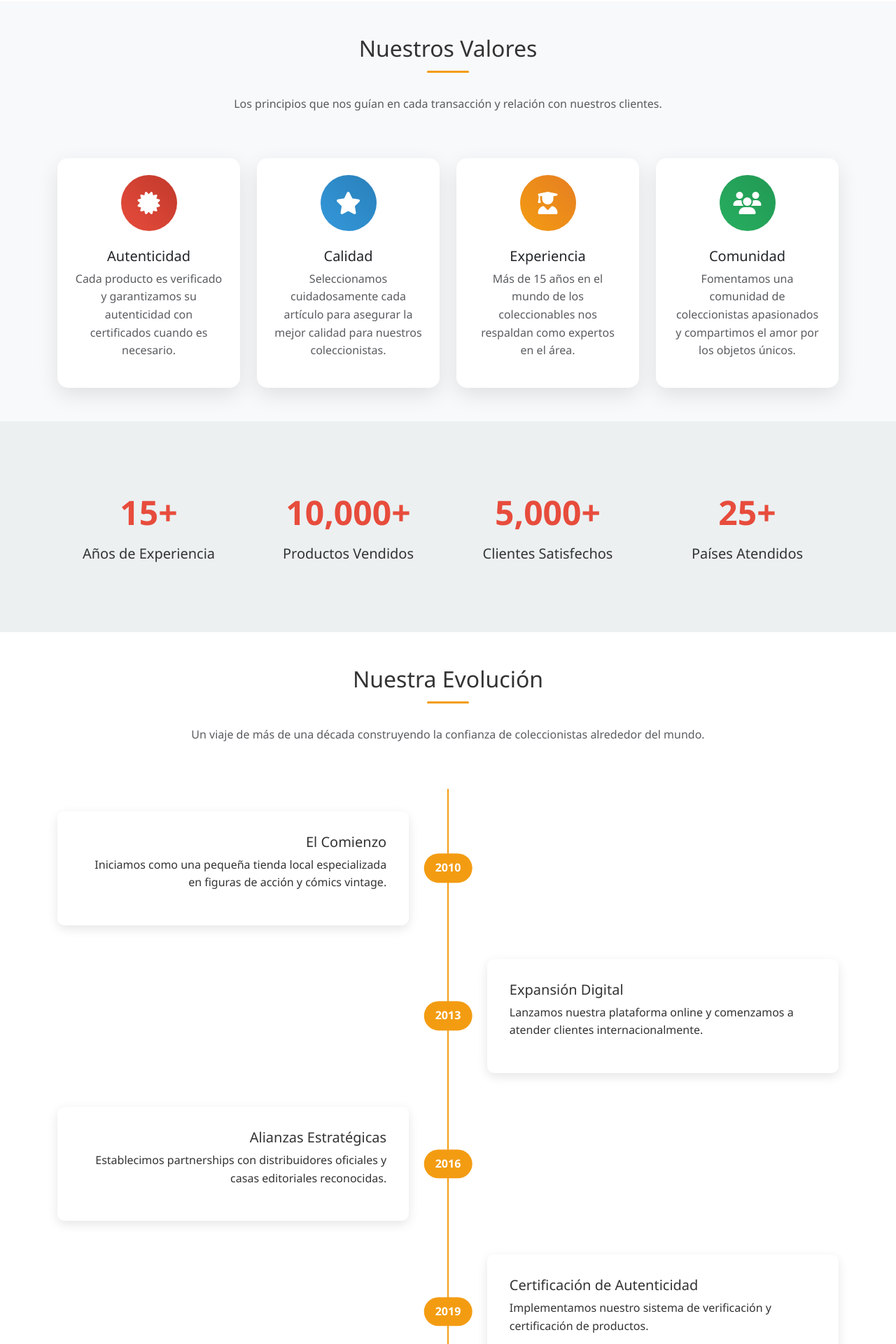
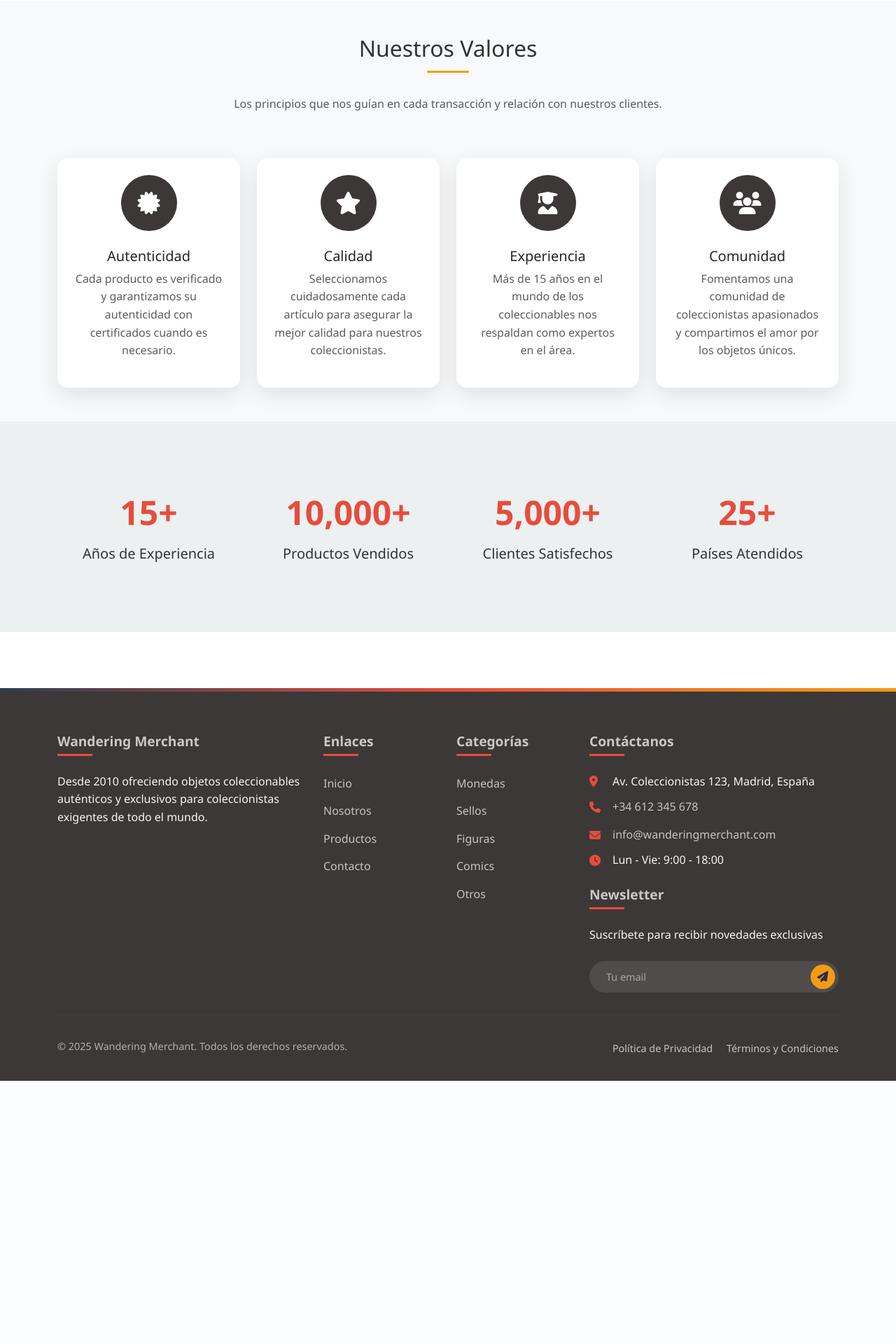
Before and after one commit to runo06/Wandering-Merchant, a Django app: page /nosotros/ in a window 1280 px wide. Shown: the part 1244-3164 px from the top of the page at 70% size. After the commit the page ends 2788 px from the top, so only its background shows below. Run offline with Django 5.2, Linux system fonts and the light colour scheme; data comes from the database, SQL or seed files in the repository; some libraries are stand-ins or nearby versions.

Commit message:
PanelAdmin y Home
Se agregaron estilos a formularios del panel de administrador y se modifico la sección sobre nosotros

```diff
--- a/coleccionables/form.py
+++ b/coleccionables/form.py
@@ -1,37 +1,81 @@
 from django import forms
 from .models import Coleccionable, UsuarioPersonalizado, Categoria
 from django.contrib.auth.forms import UserCreationForm, UserChangeForm
-from django.contrib.auth.models import User
+
+ESTILO_INPUT = {
+    'class': 'form-control bg-light text-dark border-0 shadow-sm rounded-3',
+    'placeholder': 'Escribe aquí...'
+}
+
+ESTILO_SELECT = {
+    'class': 'form-select bg-light text-dark border-0 shadow-sm rounded-3'
+}
+
+ESTILO_FILE = {
+    'class': 'form-control bg-light text-dark border-0 shadow-sm rounded-3'
+}
 
 class ColeccionableForm(forms.ModelForm):
     class Meta:
         model = Coleccionable
         fields = ['titulo', 'descripcion', 'precio', 'categoria', 'imagen', 'stock']
         widgets = {
-            'descripcion': forms.Textarea(attrs={'rows': 3}),
+            'titulo': forms.TextInput(attrs=ESTILO_INPUT),
+            'descripcion': forms.Textarea(attrs={**ESTILO_INPUT, 'rows': 3}),
+            'precio': forms.NumberInput(attrs=ESTILO_INPUT),
+            'categoria': forms.Select(attrs=ESTILO_SELECT),
+            'imagen': forms.ClearableFileInput(attrs=ESTILO_FILE),
+            'stock': forms.NumberInput(attrs=ESTILO_INPUT),
         }
 
 
 class RegistroUsuarioForm(UserCreationForm):
-    email = forms.EmailField(required=True)
+    email = forms.EmailField(
+        required=True,
+        widget=forms.EmailInput(attrs={**ESTILO_INPUT, 'placeholder': 'correo@ejemplo.com'})
+    )
 
     class Meta:
         model = UsuarioPersonalizado
         fields = ['username', 'email', 'password1', 'password2']
+        widgets = {
+            'username': forms.TextInput(attrs={**ESTILO_INPUT, 'placeholder': 'Nombre de usuario'}),
+            'password1': forms.PasswordInput(attrs={**ESTILO_INPUT, 'placeholder': 'Contraseña'}),
+            'password2': forms.PasswordInput(attrs={**ESTILO_INPUT, 'placeholder': 'Confirmar contraseña'}),
+        }
 
 
 class UsuarioForm(UserCreationForm):
     class Meta:
         model = UsuarioPersonalizado
         fields = ['username', 'email', 'rol', 'password1', 'password2']
+        widgets = {
+            'username': forms.TextInput(attrs={**ESTILO_INPUT, 'placeholder': 'Nombre de usuario'}),
+            'email': forms.EmailInput(attrs={**ESTILO_INPUT, 'placeholder': 'Correo electrónico'}),
+            'rol': forms.Select(attrs=ESTILO_SELECT),
+            'password1': forms.PasswordInput(attrs={**ESTILO_INPUT, 'placeholder': 'Contraseña'}),
+            'password2': forms.PasswordInput(attrs={**ESTILO_INPUT, 'placeholder': 'Confirmar contraseña'}),
+        }
+
 
 class UsuarioUpdateForm(UserChangeForm):
-    password = None  # Ocultamos el campo contraseña
+    password = None
+
     class Meta:
         model = UsuarioPersonalizado
         fields = ['username', 'email', 'rol']
+        widgets = {
+            'username': forms.TextInput(attrs=ESTILO_INPUT),
+            'email': forms.EmailInput(attrs=ESTILO_INPUT),
+            'rol': forms.Select(attrs=ESTILO_SELECT),
+        }
+
 
 class CategoriaForm(forms.ModelForm):
     class Meta:
         model = Categoria
         fields = ['nombre', 'imagen']
+        widgets = {
+            'nombre': forms.TextInput(attrs={**ESTILO_INPUT, 'placeholder': 'Nombre de la categoría'}),
+            'imagen': forms.ClearableFileInput(attrs=ESTILO_FILE),
+        }
--- a/coleccionables/templates/nosotros.html
+++ b/coleccionables/templates/nosotros.html
@@ -94,10 +94,10 @@
             color: white;
         }
 
-        .icon-box.authenticity { background: linear-gradient(45deg, #e74c3c, #c0392b); }
-        .icon-box.quality { background: linear-gradient(45deg, #3498db, #2980b9); }
-        .icon-box.experience { background: linear-gradient(45deg, #f39c12, #e67e22); }
-        .icon-box.community { background: linear-gradient(45deg, #27ae60, #229954); }
+        .icon-box.authenticity { background: linear-gradient(45deg, #3D3838, #3D3838); }
+        .icon-box.quality { background: linear-gradient(45deg, #3D3838, #3D3838); }
+        .icon-box.experience { background: linear-gradient(45deg, #3D3838, #3D3838); }
+        .icon-box.community { background: linear-gradient(45deg, #3D3838, #3D3838); }
 
         .stats-section {
             background-color: var(--bg-light);
@@ -347,55 +347,7 @@
         </div>
     </section>
 
-    <!-- Timeline Section -->
-    <section class="py-5">
-        <div class="container">
-            <div class="row">
-                <div class="col-lg-8 mx-auto text-center mb-5">
-                    <h2 class="section-title">Nuestra Evolución</h2>
-                    <p class="text-muted">Un viaje de más de una década construyendo la confianza de coleccionistas alrededor del mundo.</p>
-                </div>
-            </div>
-            <div class="timeline">
-                <div class="timeline-item">
-                    <div class="timeline-content">
-                        <h5>El Comienzo</h5>
-                        <p>Iniciamos como una pequeña tienda local especializada en figuras de acción y cómics vintage.</p>
-                    </div>
-                    <div class="timeline-year">2010</div>
-                </div>
-                <div class="timeline-item">
-                    <div class="timeline-content">
-                        <h5>Expansión Digital</h5>
-                        <p>Lanzamos nuestra plataforma online y comenzamos a atender clientes internacionalmente.</p>
-                    </div>
-                    <div class="timeline-year">2013</div>
-                </div>
-                <div class="timeline-item">
-                    <div class="timeline-content">
-                        <h5>Alianzas Estratégicas</h5>
-                        <p>Establecimos partnerships con distribuidores oficiales y casas editoriales reconocidas.</p>
-                    </div>
-                    <div class="timeline-year">2016</div>
-                </div>
-                <div class="timeline-item">
-                    <div class="timeline-content">
-                        <h5>Certificación de Autenticidad</h5>
-                        <p>Implementamos nuestro sistema de verificación y certificación de productos.</p>
-                    </div>
-                    <div class="timeline-year">2019</div>
-                </div>
-                <div class="timeline-item">
-                    <div class="timeline-content">
-                        <h5>Líder del Mercado</h5>
-                        <p>Nos consolidamos como una de las tiendas de coleccionables más confiables de Latinoamérica.</p>
-                    </div>
-                    <div class="timeline-year">2023</div>
-                </div>
-            </div>
-        </div>
-    </section>
-    <script src="https://cdnjs.cloudflare.com/ajax/libs/bootstrap/5.3.0/js/bootstrap.bundle.min.js"></script>
+
 </body>
 </html>
 {% endblock %}
```
Also changed, not shown: coleccionables/templates/categorias/lista.html (+31 -14 lines).
